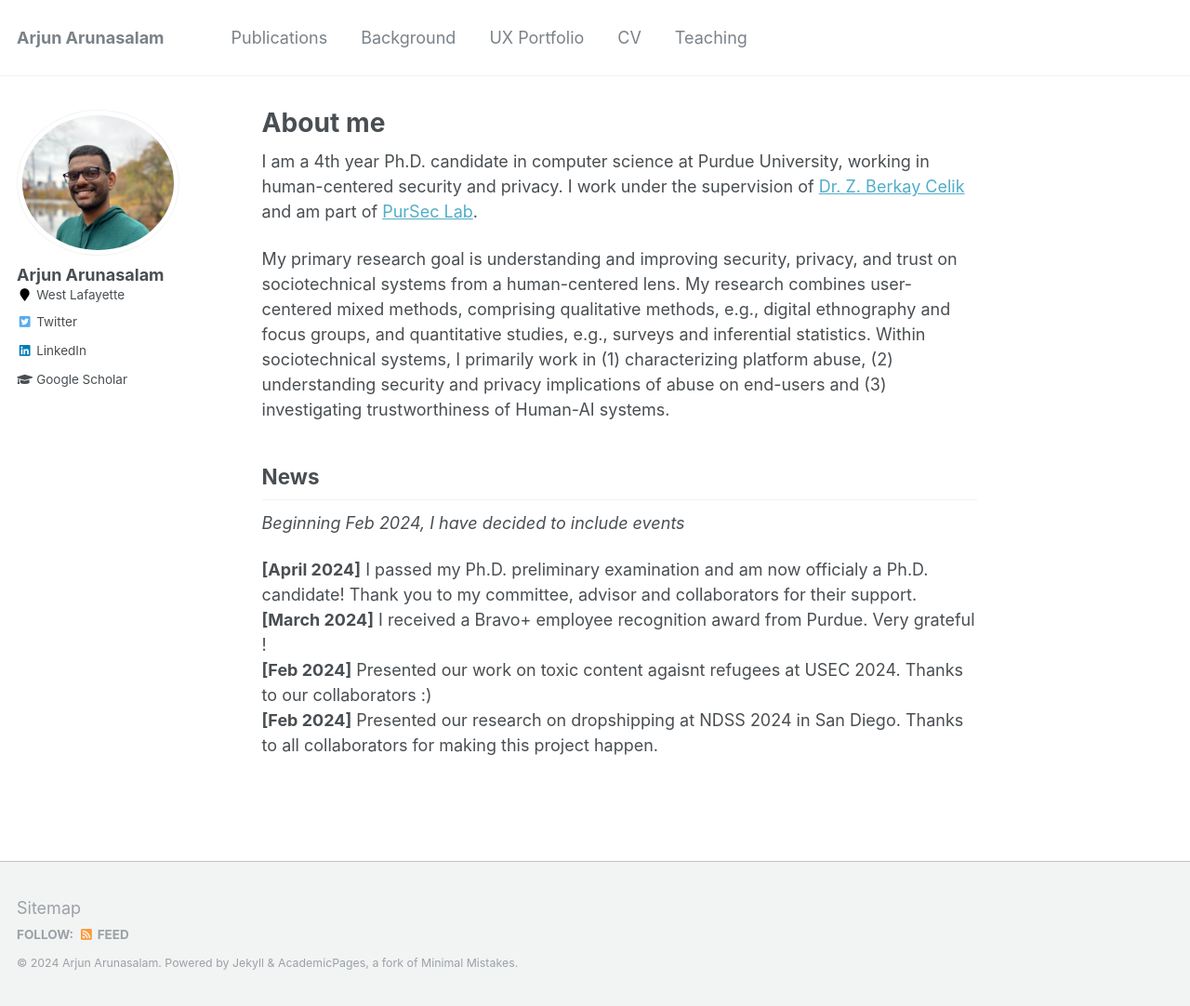
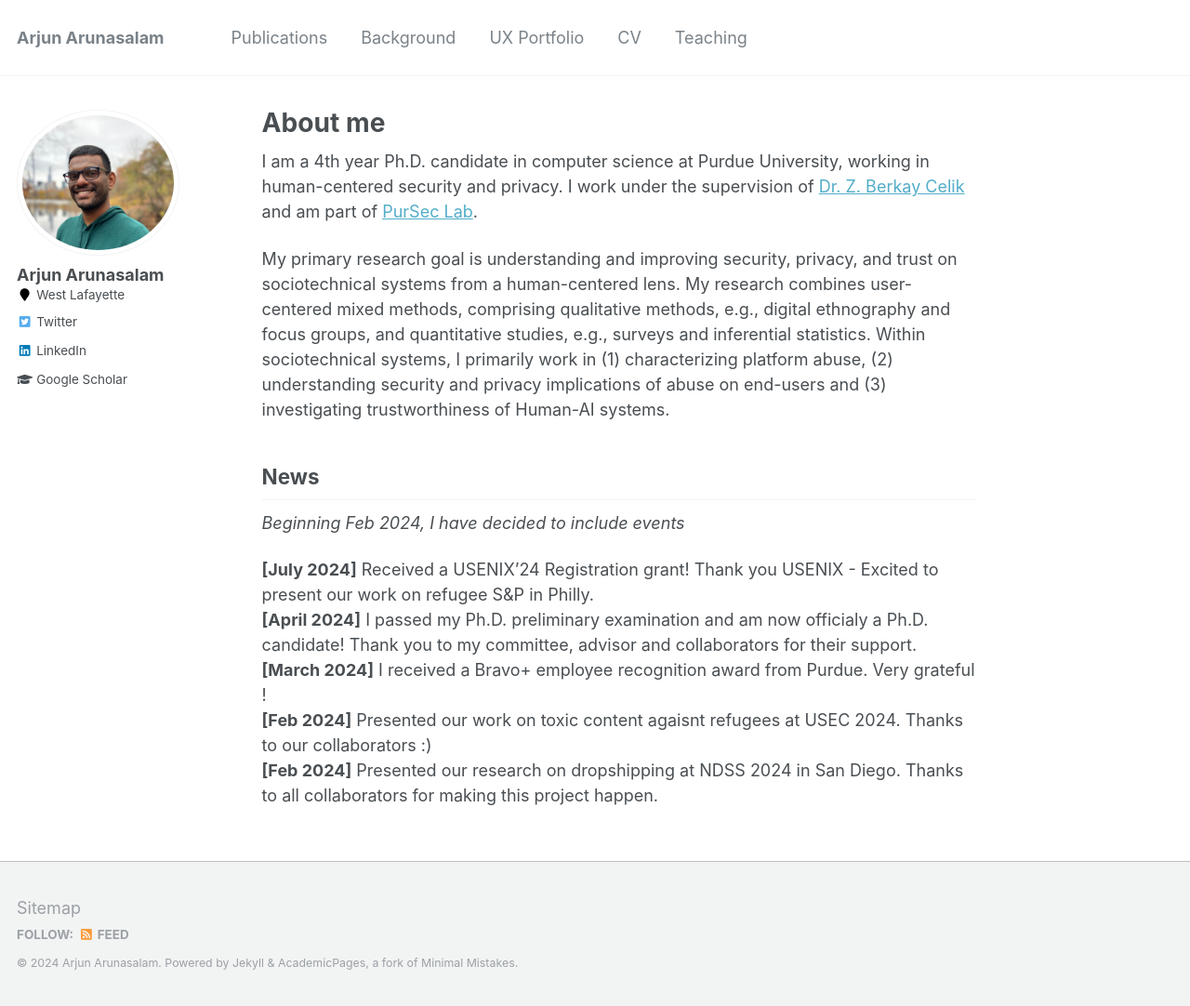
Before and after one commit to arjunarunasalam/arjunarunasalam.github.io, a Jekyll site: the page built from _pages/about.md, in a window 1280 px wide and 1082 px high. Shown: the whole window at 93% size. Built offline with Jekyll 4.4.1, drawn with Linux system fonts in a browser that asks for light colours.

Commit message:
usenix travel grant news

```diff
--- a/_pages/about.md
+++ b/_pages/about.md
@@ -28,6 +28,7 @@ News
 -----
 *Beginning Feb 2024, I have decided to include events*
 
+**[July 2024]** Received a USENIX'24  Registration grant! Thank you USENIX - Excited to present our work on refugee S&P in Philly.
 **[April 2024]** I passed my Ph.D. preliminary examination and am now officialy a Ph.D. candidate!  Thank you to my committee, advisor and collaborators for their support.
 **[March 2024]** I received a Bravo+ employee recognition award from Purdue. Very grateful !
 **[Feb 2024]** Presented our work on toxic content agaisnt refugees at USEC 2024.  Thanks to our collaborators :)
```
